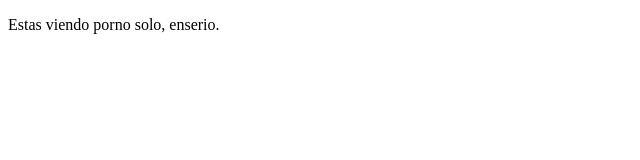
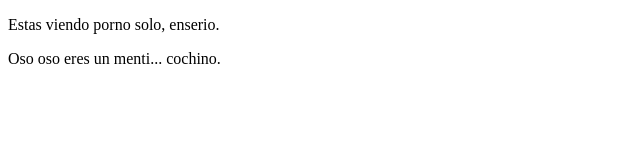
Before and after one commit to DC7-adch/Repo-Kevo, a plain HTML site: page index.html in a window 1280 px wide. Shown: the whole page, without its empty margins (0-640 px from the left). Drawn offline with Linux system fonts and the light colour scheme.

Commit message:
Modificación de Arturo

```diff
--- a/index.html
+++ b/index.html
@@ -6,6 +6,7 @@
 <body>
 	<div>
 		<p>Estas viendo porno solo, enserio.</p>
+		<p>Oso oso eres un menti... cochino.</p>
 	</div>
 
 </body>
```
